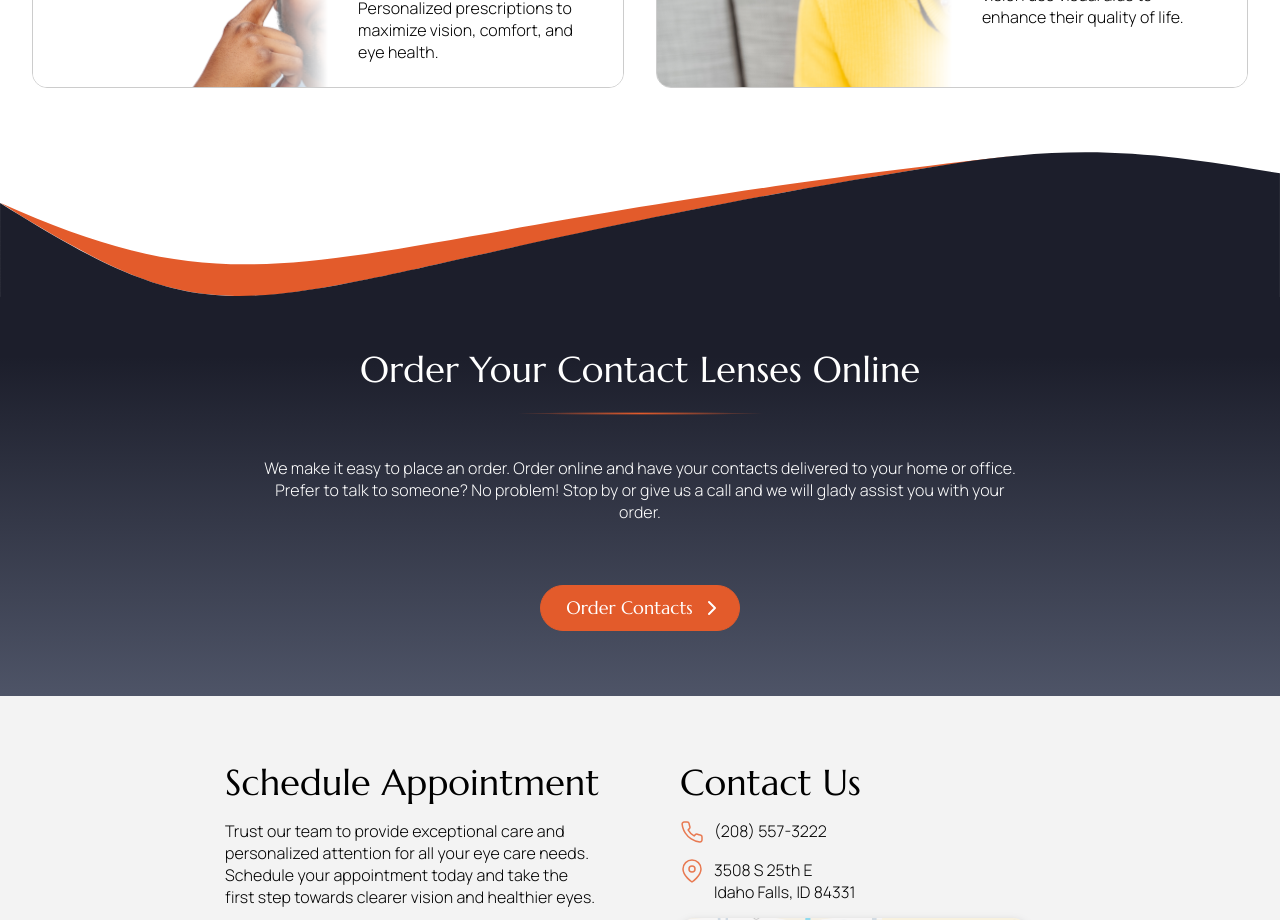
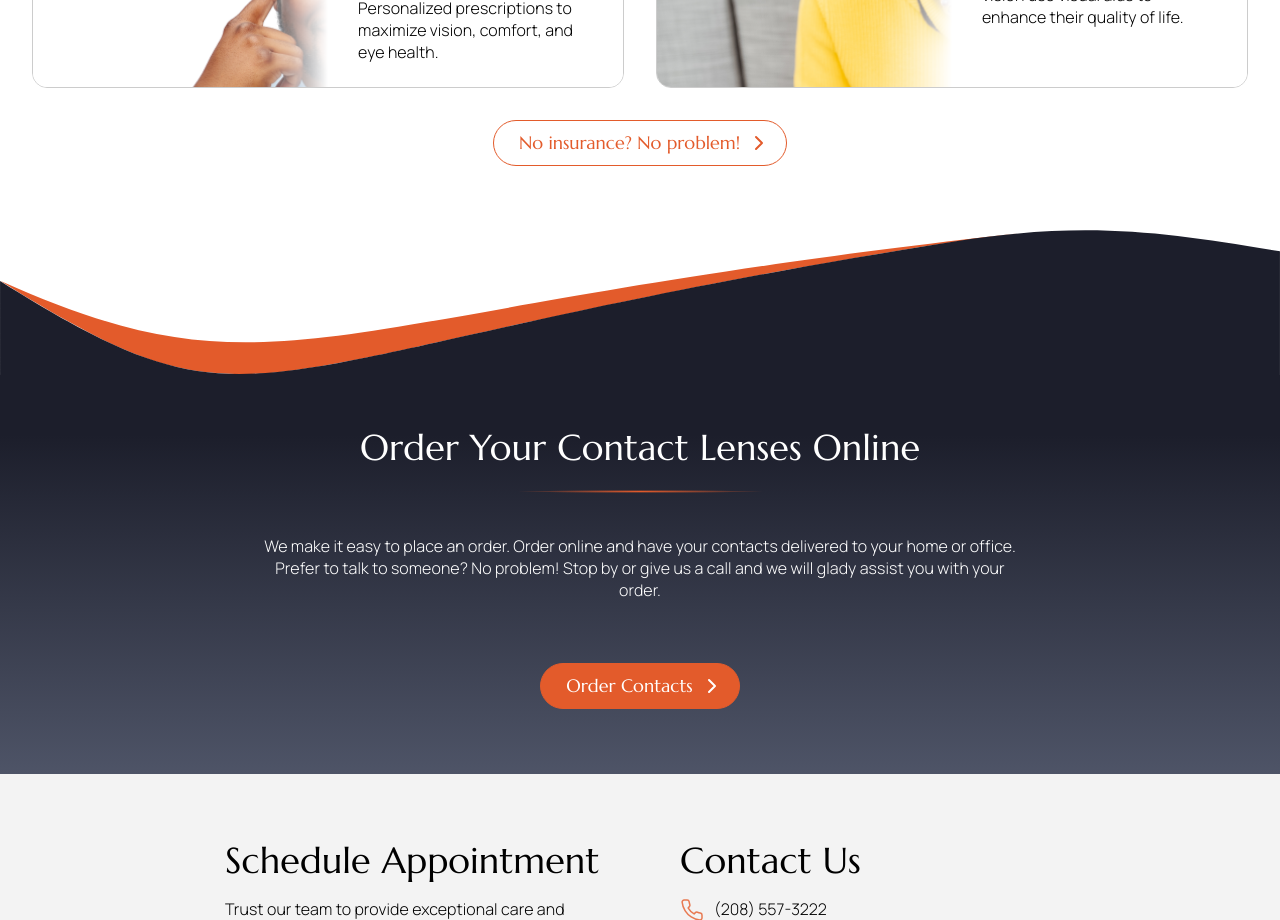
Before and after one commit to thetrevoradams/reframed-eye-og, a Next.js app: page / in a window 1280 px wide. Shown: the part 2220-3140 px from the top of the page. Built offline with nearby package versions, Linux system fonts and the light colour scheme.

Commit message:
adding no insurance button link

```diff
--- a/src/app/components/OrderContacts/index.tsx
+++ b/src/app/components/OrderContacts/index.tsx
@@ -14,9 +14,7 @@ const OrderContacts = () => {
         noHorizontalPadding
       />
       <a href={orderContactsLink} target="_blank" rel="noopener noreferrer">
-        <Button aria-haspopup className={style.ctaButton}>
-          Order Contacts
-        </Button>
+        <Button className={style.ctaButton}>Order Contacts</Button>
       </a>
     </SectionGradientContainer>
   );
--- a/src/app/components/OurServices/index.tsx
+++ b/src/app/components/OurServices/index.tsx
@@ -2,6 +2,8 @@ import { ForwardedRef, forwardRef } from 'react';
 import SectionText from '../SectionText';
 import ServiceCard from '../ServiceCard';
 import style from './services.module.css';
+import { Button } from '../Button';
+import { noInsuranceLink } from '@/app/utils/constants';
 
 const OurServices = forwardRef(function OurServices(
   _,
@@ -42,6 +44,16 @@ const OurServices = forwardRef(function OurServices(
           />
         </div>
       </div>
+      <a
+        href={noInsuranceLink}
+        className={style.paymentInfoTriggerBtn}
+        target="_blank"
+        rel="noopener noreferrer"
+      >
+        <Button variant="outlined" className={style.ctaButton}>
+          No insurance? No problem!
+        </Button>
+      </a>
     </section>
   );
 });
--- a/src/app/components/OurServices/services.module.css
+++ b/src/app/components/OurServices/services.module.css
@@ -8,6 +8,9 @@
   display: grid;
   grid-template-rows: 1fr 1fr;
   gap: 2rem;
+}
+.paymentInfoTriggerBtn {
+  margin-top: 2rem;
 }
 
 @media screen and (max-width: 1130px) {
--- a/src/app/utils/constants.ts
+++ b/src/app/utils/constants.ts
@@ -2,6 +2,8 @@ export const scheduleLink =
   'https://appointments.prod.barti.com/request?org=86237e89-546a-48f3-ad64-d931811b44af';
 export const orderContactsLink =
   'https://portal.drcontactlens.com/create-account/patient';
+export const noInsuranceLink =
+  'https://app.vision-hq.com/accounts/signup/my-optometrist/105';
 export const phoneNumberDisplayed = '(208) 557-3222';
 export const phoneNumberLink = '2085573222';
 
```
